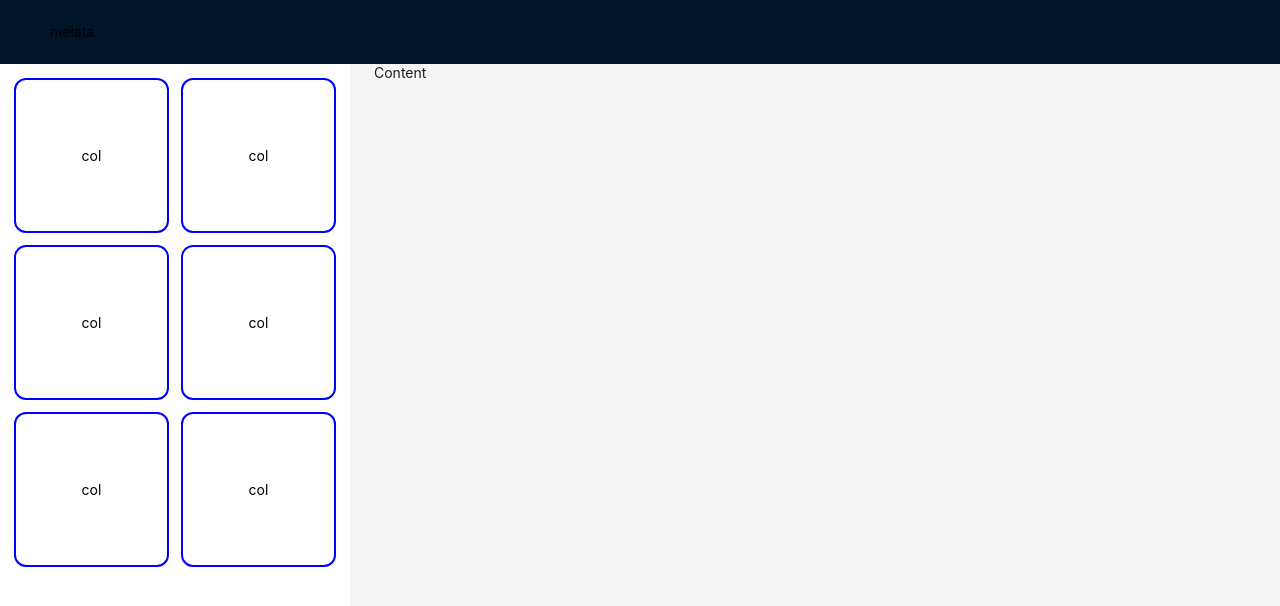
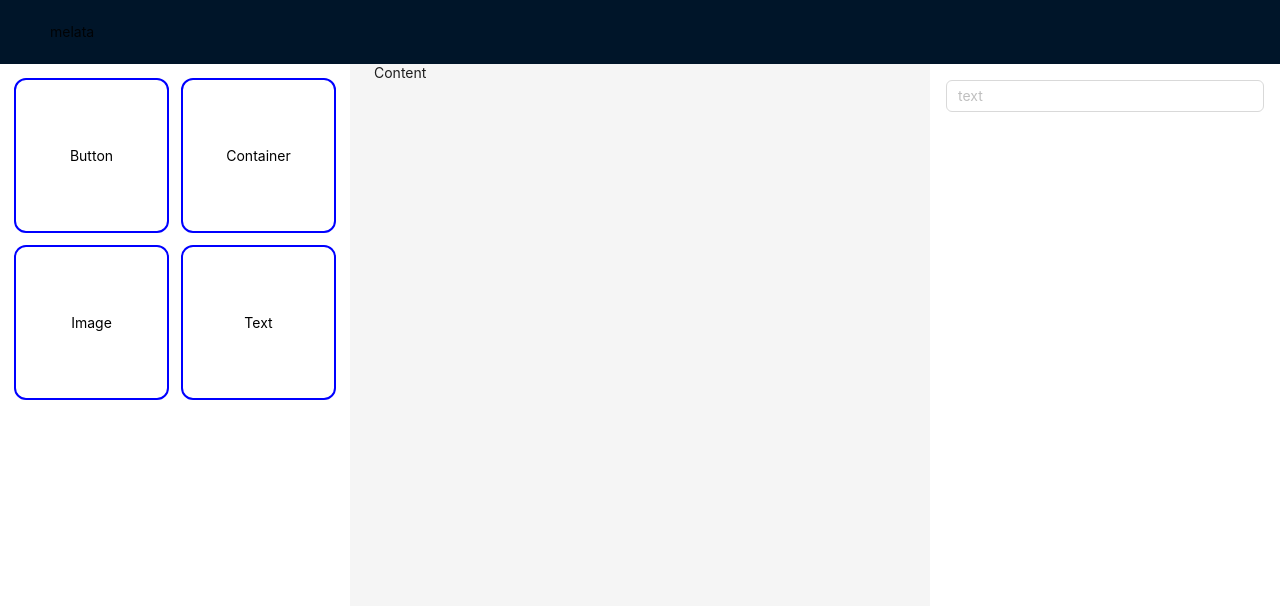
Before and after one commit to Yoftahe1/InstaEmail, a React (Vite) app: page / in a window 1280 px wide. Shown: the top 606 px of the page. Built offline with nearby package versions, Linux system fonts and the light colour scheme.

Commit message:
updated sidebar

```diff
--- /dev/null
+++ b/src/constants/components.ts
@@ -0,0 +1 @@
+export default ["Button", "Container", "Image", "Text"];
--- a/src/pages/dashboard/dashboard.module.css
+++ b/src/pages/dashboard/dashboard.module.css
@@ -2,7 +2,7 @@
   height: 100vh;
 }
 
-.row {
+.sidebar {
   padding: 16px;
 }
 
--- a/src/pages/dashboard/dashboard.tsx
+++ b/src/pages/dashboard/dashboard.tsx
@@ -1,27 +1,23 @@
-import { Layout ,theme } from "antd";
+import { Layout } from "antd";
 
-import styles from './dashboard.module.css'
-import Grid from "./grid";
+import styles from "./dashboard.module.css";
+import LeftSidebar from "./left-sidebar";
+import RightSidebar from "./right-sidebar";
 
-const { Header, Content, Sider } = Layout;
+const { Header, Content } = Layout;
 
 const Dashboard = () => {
-  const {
-    token: { colorBgContainer },
-  } = theme.useToken();
-
   return (
     <Layout className={styles.dashboard}>
-      <Header style={{ display: "flex", alignItems: "center" }} >
+      <Header style={{ display: "flex", alignItems: "center" }}>
         <div>melata</div>
       </Header>
       <Layout>
-        <Sider width={350} style={{ background: colorBgContainer }}>
-          <Grid/>
-        </Sider>
+        <LeftSidebar />
         <Layout style={{ padding: "0 24px 24px" }}>
           <Content>Content</Content>
         </Layout>
+        <RightSidebar/>
       </Layout>
     </Layout>
   );
--- a/src/pages/dashboard/grid.tsx
+++ /dev/null
@@ -1,29 +0,0 @@
-import { Col, Row } from "antd";
-import styles from "./dashboard.module.css";
-
-const Grid = () => {
-  return (
-    <Row className={styles.row} gutter={[16, 16]}>
-      <Col sm={{ flex: "50%" }}>
-        <div className={styles.col}>col</div>
-      </Col>
-      <Col sm={{ flex: "50%" }}>
-        <div className={styles.col}>col</div>
-      </Col>
-      <Col sm={{ flex: "50%" }}>
-        <div className={styles.col}>col</div>
-      </Col>
-      <Col sm={{ flex: "50%" }}>
-        <div className={styles.col}>col</div>
-      </Col>
-      <Col sm={{ flex: "50%" }}>
-        <div className={styles.col}>col</div>
-      </Col>
-      <Col sm={{ flex: "50%" }}>
-        <div className={styles.col}>col</div>
-      </Col>
-    </Row>
-  );
-};
-
-export default Grid;
--- /dev/null
+++ b/src/pages/dashboard/left-sidebar.tsx
@@ -0,0 +1,27 @@
+import { Col, Layout, Row, theme } from "antd";
+
+import components from "../../constants/components";
+
+import styles from "./dashboard.module.css";
+
+const { Sider } = Layout;
+
+const LeftSidebar = () => {
+  const {
+    token: { colorBgContainer },
+  } = theme.useToken();
+
+  return (
+    <Sider width={350} style={{ background: colorBgContainer }} className={styles.sidebar}>
+      <Row  gutter={[16, 16]}>
+        {components.map((component) => (
+          <Col key={component} sm={{ flex: "50%" }}>
+            <div className={styles.col}>{component}</div>
+          </Col>
+        ))}
+      </Row>
+    </Sider>
+  );
+};
+
+export default LeftSidebar;
--- /dev/null
+++ b/src/pages/dashboard/right-sidebar.tsx
@@ -0,0 +1,20 @@
+import { Layout, theme } from "antd";
+import TextDetail from "./text-detail";
+
+import styles from "./dashboard.module.css"
+
+const { Sider } = Layout;
+
+const RightSidebar = () => {
+  const {
+    token: { colorBgContainer },
+  } = theme.useToken();
+
+  return (
+    <Sider width={350} style={{ background: colorBgContainer }} className={styles.sidebar}>
+      <TextDetail />
+    </Sider>
+  );
+};
+
+export default RightSidebar;
--- /dev/null
+++ b/src/pages/dashboard/text-detail.tsx
@@ -0,0 +1,11 @@
+import {Input} from "antd"
+
+const TextDetail = () => {
+  return (
+    <div>
+        <Input placeholder="text"/>
+    </div>
+  )
+}
+
+export default TextDetail
```
